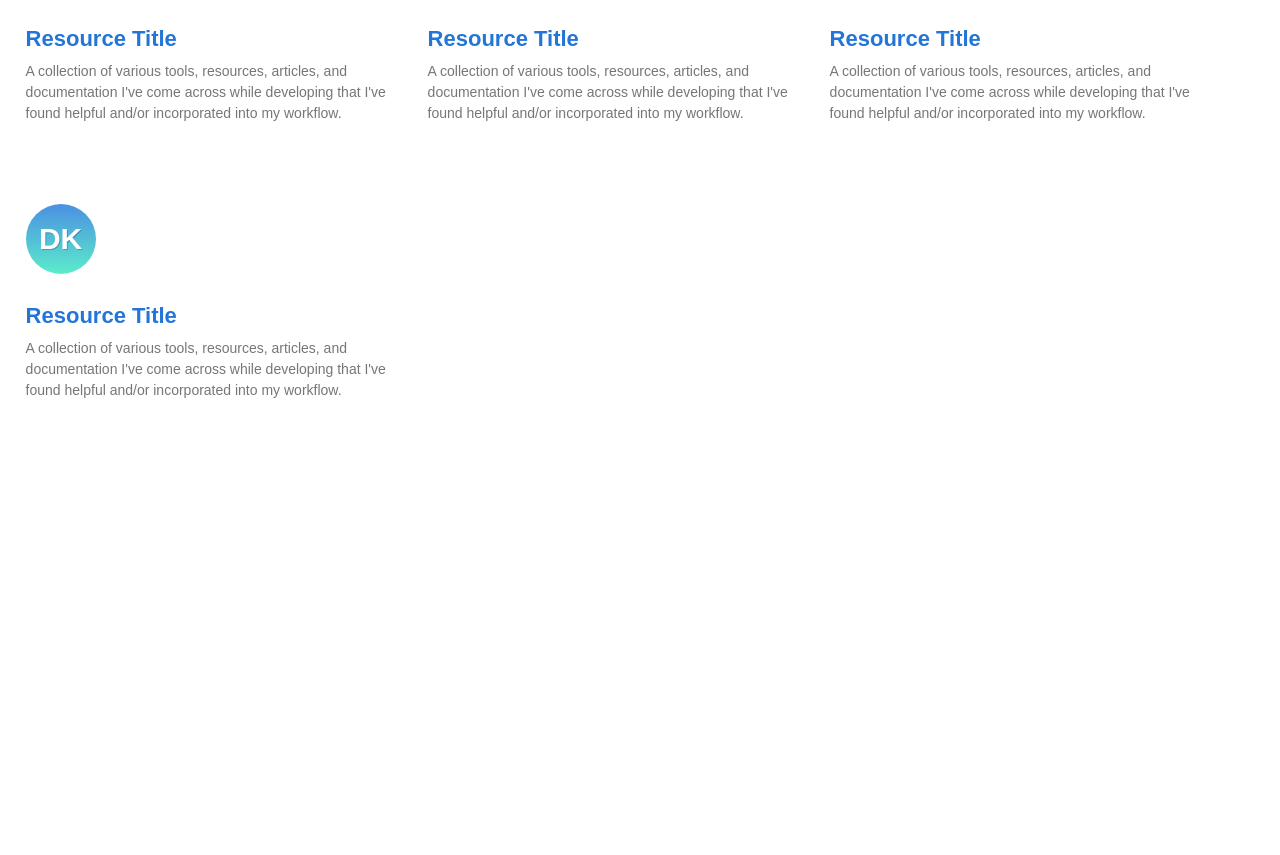
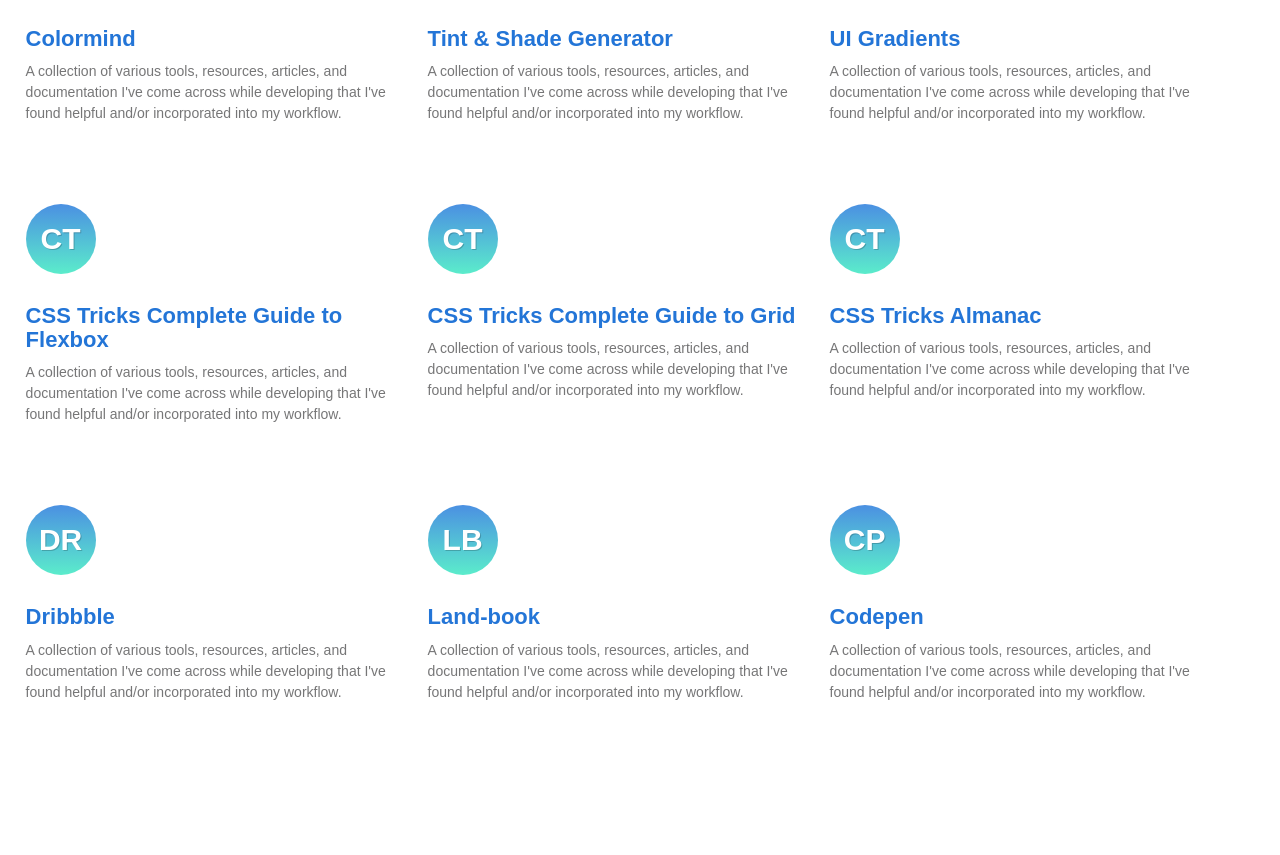
Before and after one commit to dkersten/webdev-resources, a Gatsby site: page / in a window 1280 px wide. Shown: the part 721-1576 px from the top of the page. Before the commit the page ends 1274 px from the top, so only its background shows below. Built offline with nearby package versions, Linux system fonts and the light colour scheme; Gatsby itself is replaced by a stand-in of ours.

Commit message:
dynamically displaying the resource cards

```diff
--- a/src/components/ResourceCard.js
+++ b/src/components/ResourceCard.js
@@ -1,15 +1,15 @@
 import React from "react"
 import styled from "styled-components"
 
-const ResourceCard = () => {
+const ResourceCard = (props) => {
     return (
         <ResourceCardEl>
             <div className="initials-container">
-                <span>DK</span>
+                <span>{props.abbreviation}</span>
             </div>
             <div className="info-container">
-                <h2><a href="">Resource Title</a></h2>
-                <p>A collection of various tools, resources, articles, and documentation I've come across while developing that I've found helpful and/or incorporated into my workflow.</p>
+                <h2><a aria-label={props.name + ' (opens in a new tab'} target="_blank" href={props.url}>{props.name}</a></h2>
+                <p>{props.description}</p>
             </div>
         </ResourceCardEl>
     )
--- a/src/components/resourceContainer.js
+++ b/src/components/resourceContainer.js
@@ -1,19 +1,44 @@
 import * as React from "react"
 import styled from "styled-components"
+import { graphql, useStaticQuery } from "gatsby"
 
 import ResourceCard from "./ResourceCard"
 
 const ResourceContainer = () => {
 
+    const data = useStaticQuery(graphql`
+        query {
+            allResourcesYaml(sort: {fields: category}) {
+                nodes {
+                  category
+                  description
+                  name
+                  id
+                  url
+                  abbreviation
+                }
+              }
+        }
+    `)
+
+    const resources = data.allResourcesYaml.nodes
+
+    console.log(resources)
+
     return (
         <ResourceContainerDiv className="wrapper">
+            {
+                resources.map((resource, index) => <ResourceCard key={index} {...resource} />)
+               }
+
+
+            {/* <ResourceCard />
             <ResourceCard />
             <ResourceCard />
             <ResourceCard />
             <ResourceCard />
             <ResourceCard />
-            <ResourceCard />
-            <ResourceCard />
+            <ResourceCard /> */}
         </ResourceContainerDiv>
     )
 }
--- a/src/data/resources.yml
+++ b/src/data/resources.yml
@@ -4,58 +4,70 @@
   url: https://dribbble.com/
   category: inspiration
   description: A collection of various tools, resources, articles, and documentation I've come across while developing that I've found helpful and/or incorporated into my workflow.
+  abbreviation: DR
 
 - name: Land-book
   url: https://land-book.com/
   category: inspiration
   description: A collection of various tools, resources, articles, and documentation I've come across while developing that I've found helpful and/or incorporated into my workflow.
+  abbreviation: LB
 
 - name: Codepen
   url: https://codepen.io/
   category: inspiration
   description: A collection of various tools, resources, articles, and documentation I've come across while developing that I've found helpful and/or incorporated into my workflow.
+  abbreviation: CP
 
 - name: 0to255
   url: https://www.0to255.com/
   category: color
   description: A collection of various tools, resources, articles, and documentation I've come across while developing that I've found helpful and/or incorporated into my workflow.
+  abbreviation: "02"
 
 - name: Coolers
   url: https://coolors.co/
   category: color
   description: A collection of various tools, resources, articles, and documentation I've come across while developing that I've found helpful and/or incorporated into my workflow.
+  abbreviation: CO
 
 - name: Paletton
   url: https://paletton.com/#uid=1000u0kllllaFw0g0qFqFg0w0aF
   category: color
   description: A collection of various tools, resources, articles, and documentation I've come across while developing that I've found helpful and/or incorporated into my workflow.
+  abbreviation: PA
 
 - name: Colormind
   url: http://colormind.io/
   category: color
   description: A collection of various tools, resources, articles, and documentation I've come across while developing that I've found helpful and/or incorporated into my workflow.
+  abbreviation: CM
 
 - name: Tint & Shade Generator
   url: https://maketintsandshades.com/
   category: color
   description: A collection of various tools, resources, articles, and documentation I've come across while developing that I've found helpful and/or incorporated into my workflow.
+  abbreviation: TS
 
 - name: UI Gradients
   url: https://uigradients.com/
   category: color
   description: A collection of various tools, resources, articles, and documentation I've come across while developing that I've found helpful and/or incorporated into my workflow.
+  abbreviation: UG
 
 - name: CSS Tricks Almanac
   url: https://css-tricks.com/almanac/
   category: design
   description: A collection of various tools, resources, articles, and documentation I've come across while developing that I've found helpful and/or incorporated into my workflow.
+  abbreviation: CT
 
 - name: CSS Tricks Complete Guide to Flexbox
   url: https://css-tricks.com/snippets/css/a-guide-to-flexbox/
   category: color
   description: A collection of various tools, resources, articles, and documentation I've come across while developing that I've found helpful and/or incorporated into my workflow.
+  abbreviation: CT
 
 - name: CSS Tricks Complete Guide to Grid
   url: https://css-tricks.com/snippets/css/complete-guide-grid/
   category: color
   description: A collection of various tools, resources, articles, and documentation I've come across while developing that I've found helpful and/or incorporated into my workflow.
+  abbreviation: CT
```
